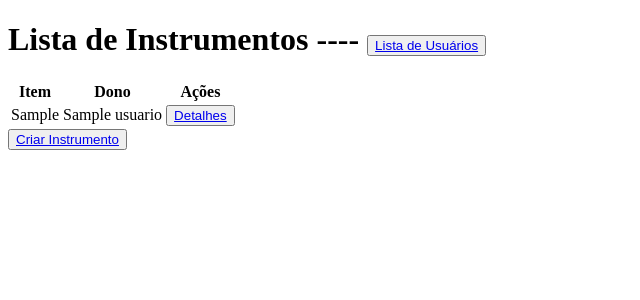
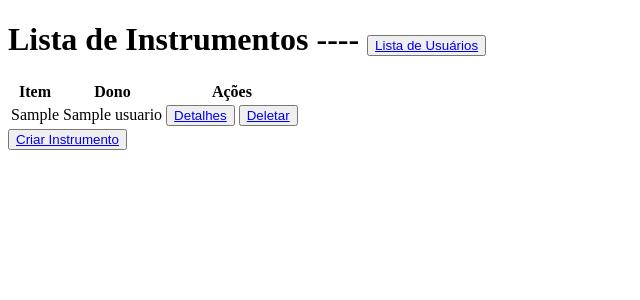
Before and after one commit to Davi-Madruga/wsBackend-Fabrica25.1, a Django app: page /app/listar_objeto/ in a window 1280 px wide. Shown: the top 300 px of the page, without its empty margins (0-640 px from the left). Run offline with Django 5.2, Linux system fonts and the light colour scheme; tables that the repository leaves empty hold one stand-in row (values such as "Sample post").

Commit message:
Feat: Adição do botão na lista de objetos

```diff
--- a/app/templates/app/listar_objeto.html
+++ b/app/templates/app/listar_objeto.html
@@ -20,6 +20,7 @@
                     <td>{{ instrumento.dono }}</td>
                     <td>
                         <button><a href="{% url 'app:detalhar_objeto' pk=instrumento.pk%}">Detalhes</a></button>
+                        <button><a href="{% url 'app:deletar_objeto' pk=instrumento.pk%}">Deletar</a></button>
                     </td>
                 </tr>
             {% endfor %}
```
